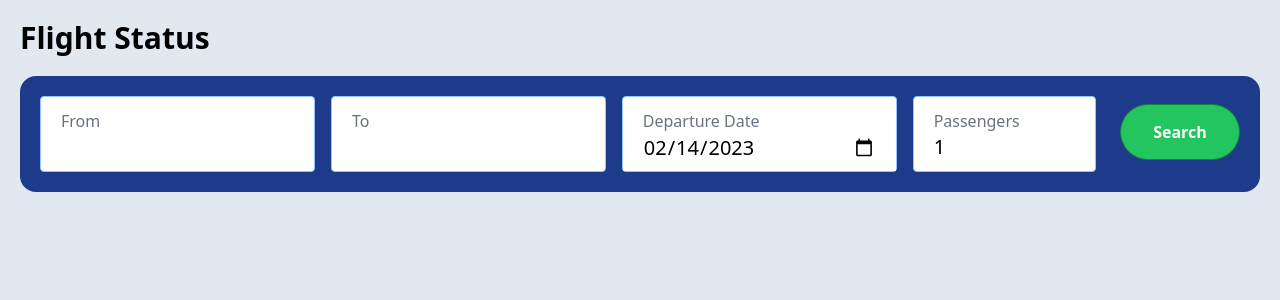
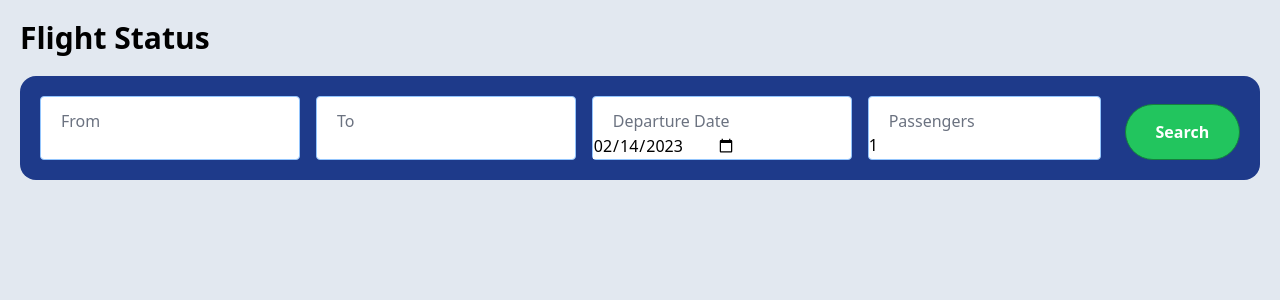
Before and after one commit to essie20/Flights-App, a React (Vite) app: page / in a window 1280 px wide. Shown: the top 300 px of the page. Built offline with nearby package versions, Linux system fonts and the light colour scheme; no server answers.

Commit message:
fix function, make query, create a component

```diff
--- a/src/App.jsx
+++ b/src/App.jsx
@@ -1,7 +1,8 @@
 import { useState } from 'react'
-import { useQueryClient } from 'react-query'
+import { useQueryClient, useQuery } from 'react-query'
 import { getDepartures } from './api/flight';
 import { format, addDays } from 'date-fns'
+import Input from './components/Input';
 
 function App() {
   const queryClient = useQueryClient()
@@ -11,10 +12,20 @@ function App() {
   const minmumDate = format(addDays(new Date(), 8), 'yyyy-MM-dd')
   const [departureDate, setDepartureDate] = useState(minmumDate);
 
+  const { loading, error, data } = useQuery("getDepartures", getDepartures);
+
 
   function performSearch() {
     const formattedDepartureDate = format(new Date(departureDate), 'yyyy-MM-dd')
     getDepartures(origin, destination, formattedDepartureDate, passengers)
+    if (loading) return <p>Loading...</p>;
+    if (error) return <p>Error :(</p>;
+
+    return (
+      <div>
+        {data}
+      </div>
+    );
   }
 
   return (
@@ -24,42 +35,46 @@ function App() {
         <div className="border-solid border border-blue-300 rounded bg-white basis-1/4">
           <label>
             <span className="mr-2 block pt-3 pl-5 text-gray-500">From</span>
-            <input
+            <Input
               className="w-full outline-0 px-5 pb-2 text-xl"
               type="text"
-              value={origin}
-              onChange={(e) => setOrigin(e.target.value)}/>
+              initialValue={origin}
+              onChange={setOrigin}
+            />
           </label>
         </div>
         <div className="border-solid border border-blue-300 rounded bg-white basis-1/4">
           <label>
             <span className="mr-2 block pt-3 pl-5 text-gray-500">To</span>
-            <input
+            <Input
               className="w-full outline-0 px-5 pb-2 text-xl"
               type="text"
-              value={destination}
-              onChange={(e) => setDestination(e.target.value)}/>
+              initialValue={destination}
+              onChange={setDestination}
+            />
           </label>
         </div>
         <div className="border-solid border border-blue-300 rounded bg-white basis-1/4">
           <label>
             <span className="mr-2 block pt-3 pl-5 text-gray-500">Departure Date</span>
-            <input
+            <Input
               className="w-full outline-0 px-5 pb-2 text-xl"
               type="date"
-              value={departureDate}
-              min={minmumDate}
-              onChange={(e) => setDepartureDate(e.target.value)}/>
+              initialValue={departureDate}
+              onChange={setDepartureDate}
+              min={minmumDate} //if type is date how to send min props??
+            />
           </label>
         </div>
         <div className="border-solid border border-blue-300 rounded bg-white basis-1/6">
           <label>
             <span className="mr-2 block pt-3 pl-5 text-gray-500">Passengers</span>
-            <input
+            <Input
               className="w-full outline-0 px-5 pb-2 text-xl"
               type="number"
-              value={passengers}
-              onChange={(e) => setPassengers(e.target.value)}/>
+              initialValue={passengers}
+              onChange={setPassengers}
+            />
           </label>
         </div>
         <button
--- a/src/api/flight.jsx
+++ b/src/api/flight.jsx
@@ -7,8 +7,8 @@ const instance = axios.create({
   timeout: 5000
 });
 
-export function getDepartures(origin, destination, departureDate, passengers) {
-  return instance.get('/search-best-flights', {
+export async function getDepartures(origin, destination, departureDate, passengers) {
+  const res = await instance.get('/search-best-flights', {
       params: {
         access_key: access_key,
         adults: passengers,
@@ -17,6 +17,8 @@ export function getDepartures(origin, destination, departureDate, passengers) {
         departureDate: departureDate
       }
     })
+  return res
+
     .then(function (response) {
       console.log(response);
       console.log(response.data);
--- /dev/null
+++ b/src/components/Input.jsx
@@ -0,0 +1,20 @@
+import React, { useState } from 'react';
+
+export default function Input({ type, initialValue, onChange, min }) {
+  const [value, setValue] = useState(initialValue || '');
+
+  const handleChange = (event) => {
+    setValue(event.target.value);
+    onChange(event.target.value);
+  };
+
+  return (
+    <div>
+      { type === 'date' ? (
+        <input type={type} value={value} onChange={handleChange} min={min} />
+      ) : (
+        <input type={type} value={value} onChange={handleChange} />
+      )}
+    </div>
+  );
+}
```
